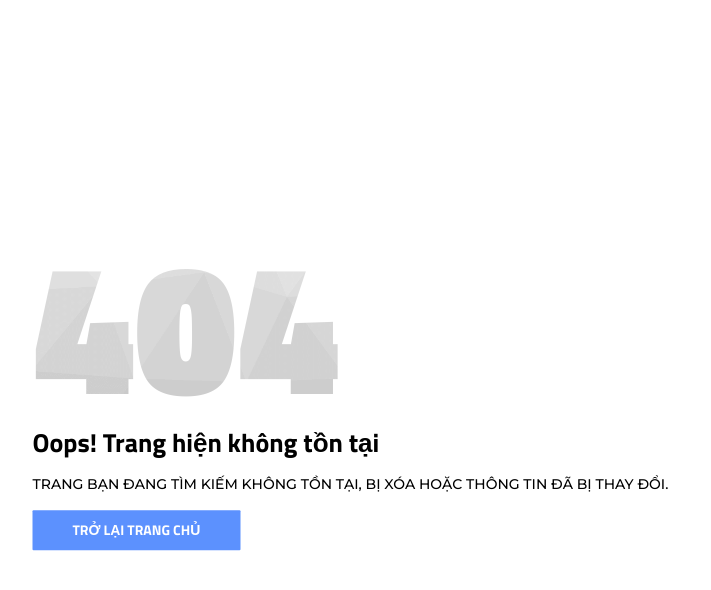
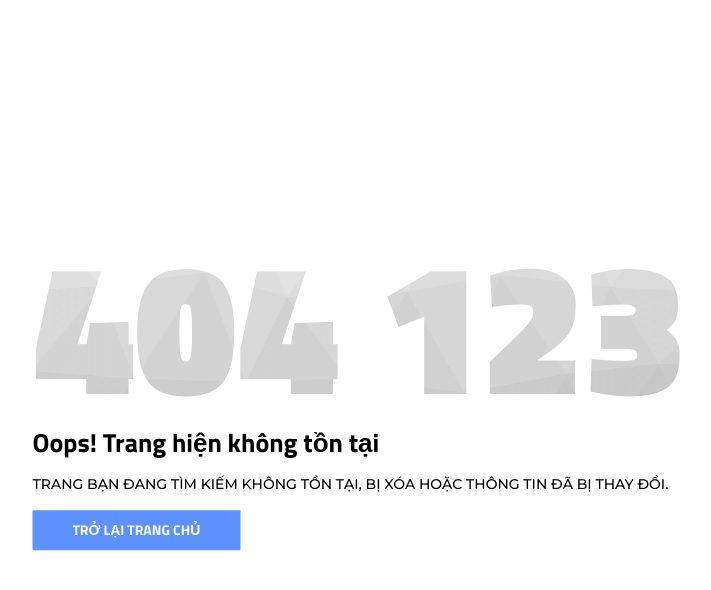
Before and after one commit to hainguyen0195/thecoffe-new, a PHP site: page /to/404.php in a window 1280 px wide. Shown: the top 590 px of the page, without its empty margins (239-950 px from the left). Run offline with PHP 8.4, Linux system fonts and the light colour scheme; data that the repository does not hold is empty; some libraries are stand-ins or nearby versions.

Commit message:
update
123123123

```diff
--- a/404.php
+++ b/404.php
@@ -15,7 +15,7 @@
     <div id="notfound">
         <div class="notfound">
             <div class="notfound-404">
-                <h1>404</h1>
+                <h1>404 123</h1>
             </div>
             <h2>Oops! Trang hiện không tồn tại</h2>
             <p>Trang bạn đang tìm kiếm không tồn tại, bị xóa hoặc thông tin đã bị thay đổi. </p>
```
Also changed, not shown: README.md.
